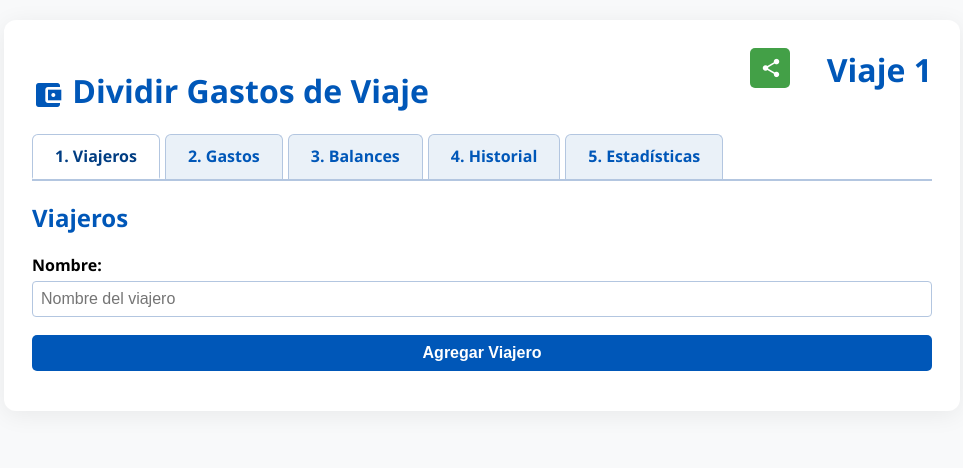
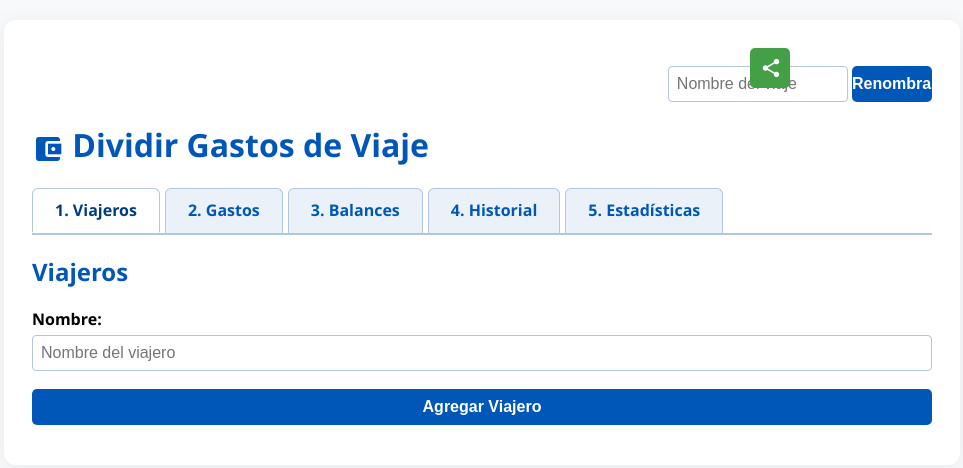
Before and after one commit to Bochaz/bochaz.github.io, a plain HTML site: page index.html in a window 1280 px wide. Shown: the whole page, without its empty margins (158-1121 px from the left). Drawn offline with nearby package versions, Linux system fonts and the light colour scheme; no server answers.

Commit message:
Update index.html

```diff
--- a/index.html
+++ b/index.html
@@ -12,13 +12,14 @@
     <button class="share-btn" id="copyLinkBtn" title="Compartir enlace">
       <span class="material-icons">share</span>
     </button>
-    <div class="trip-header" id="tripHeader">
-      <div class="trip-current" id="tripCurrent">Viaje 1</div>
-      <div class="trip-menu" id="tripMenu">
-        <input type="text" id="tripNameInput" placeholder="Nombre del viaje" style="width:100%;margin-bottom:6px;">
-        <button id="addTripBtn" class="btn" style="width:100%;"><span class="material-icons" style="vertical-align:middle;font-size:18px;">add</span> Crear viaje</button>
-      </div>
+
+    <!-- MENÚ SIMPLIFICADO: Solo un viaje con nombre editable -->
+    <div style="text-align:right;margin-bottom:8px;">
+      <input type="text" id="tripNameInput" placeholder="Nombre del viaje" style="width:180px;display:inline-block;">
+      <button id="addTripBtn" class="btn" style="width:80px;display:inline-block;">Renombrar</button>
     </div>
+
+
     <h1><span class="material-icons" style="vertical-align:middle;font-size:32px;">account_balance_wallet</span> Dividir Gastos de Viaje</h1>
     <div class="tabs" id="tabs">
       <div class="tab active" onclick="openTab('viajeros')">1. Viajeros</div>
```
